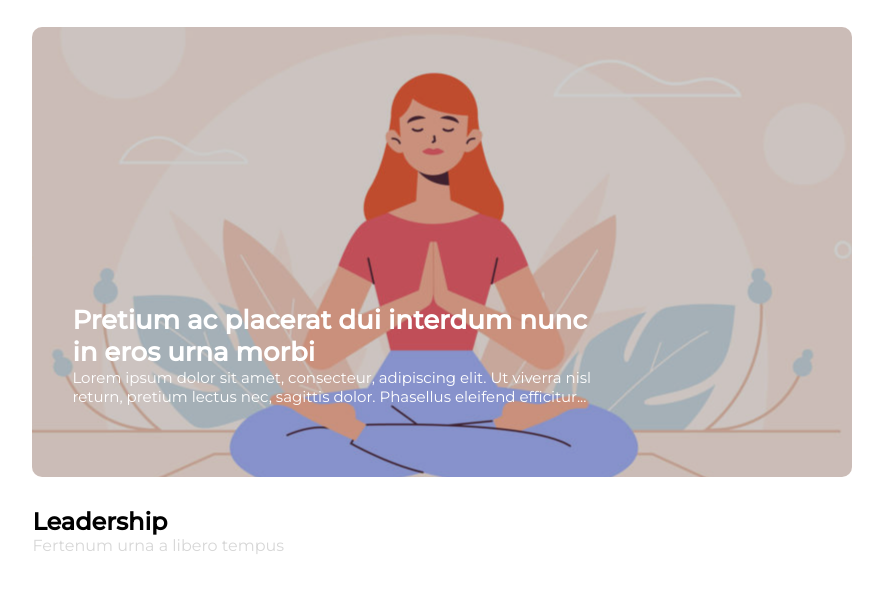
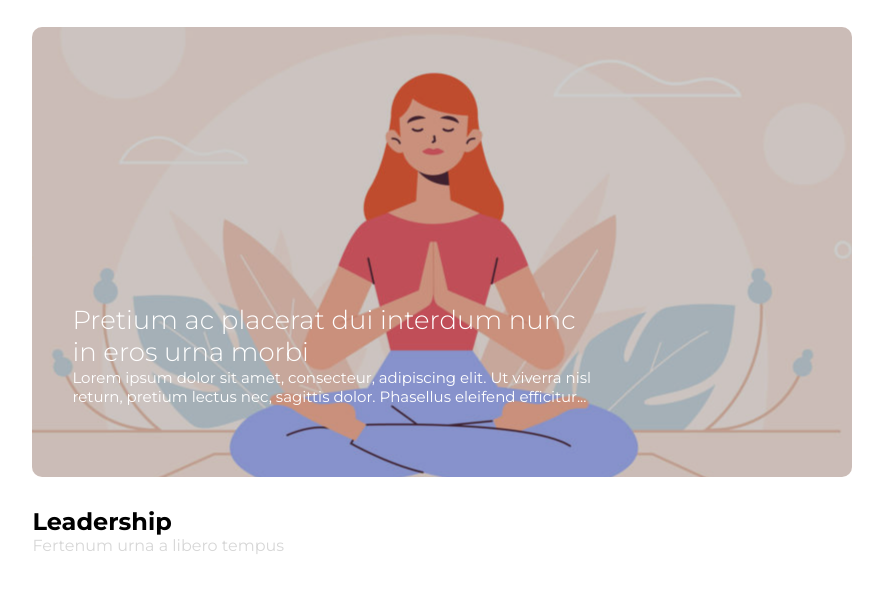
Before and after one commit to Francesco-Ostellari/htmlcss-wp, a plain HTML site: page index.html in a window 1280 px wide. Shown: the part 163-767 px from the top of the page, without its empty margins (198-1081 px from the left). Drawn offline with Linux system fonts and the light colour scheme.

Commit message:
correzione-font

```diff
--- a/css/style.css
+++ b/css/style.css
@@ -60,7 +60,9 @@ body {
  width: 560px;
  font-size: 13px;
  color: white;
- font-weight: 100;
+}
+h1 {
+  font-weight: 300;
 }
 
 .trasparenza p {
--- a/index.html
+++ b/index.html
@@ -9,17 +9,9 @@
 
   <link rel="preconnect" href="https://fonts.googleapis.com">
   <link rel="preconnect" href="https://fonts.gstatic.com" crossorigin>
-  <link href="https://fonts.googleapis.com/css2?family=Montserrat:wght@100&display=swap" rel="stylesheet">
-  <link rel="preconnect" href="https://fonts.googleapis.com">
-  <link rel="preconnect" href="https://fonts.googleapis.com">
-  <link rel="preconnect" href="https://fonts.gstatic.com" crossorigin>
-  <link href="https://fonts.googleapis.com/css2?family=Montserrat:wght@300&display=swap" rel="stylesheet">
-  <link rel="preconnect" href="https://fonts.googleapis.com">
-  <link rel="preconnect" href="https://fonts.gstatic.com" crossorigin>
-  <link href="https://fonts.googleapis.com/css2?family=Montserrat:wght@300;400&display=swap" rel="stylesheet">
-  <link rel="preconnect" href="https://fonts.googleapis.com">
-  <link rel="preconnect" href="https://fonts.gstatic.com" crossorigin>
-  <link href="https://fonts.googleapis.com/css2?family=Montserrat:wght@300;400;500&display=swap" rel="stylesheet">
+  <link href="https://fonts.googleapis.com/css2?family=Montserrat:ital,wght@0,100;0,200;0,300;0,400;0,500;0,600;0,700;1,100;1,200;1,300;1,400;1,500;1,600&display=swap" rel="stylesheet">
+
+
 
 </head>
 <body>
```
